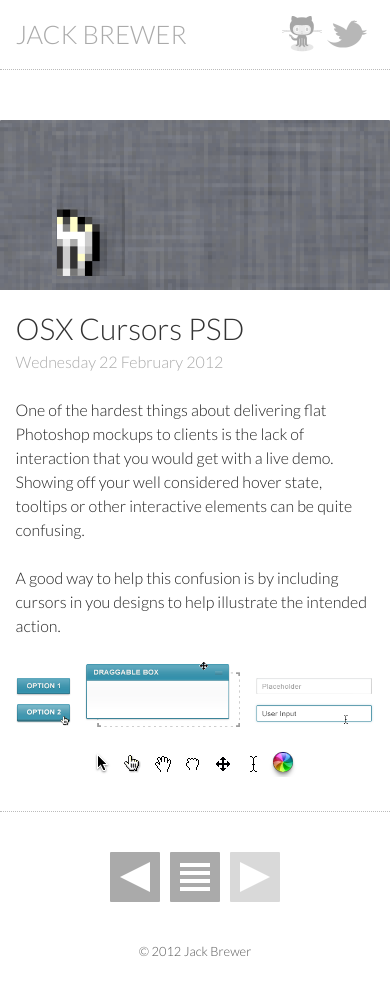
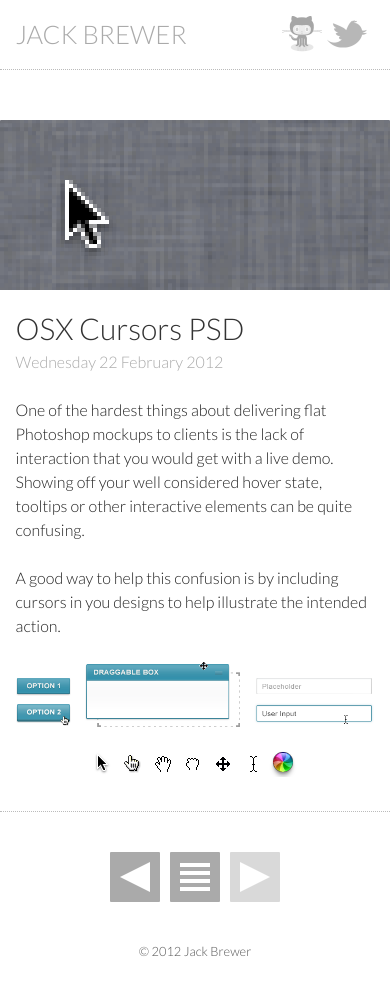
Before and after one commit to jackbrewer/legacy.jackbrewer.co.uk, a Jekyll site: the page built from _posts/2012-02-22-osx-cursors-psd.html, in a window 390 px wide. Built offline with Jekyll 4.4.1, drawn with Linux system fonts in a browser that asks for light colours; nearby versions of some CDN libraries.

Commit message:
Enabling retina iPhone header

```diff
--- a/assets/osx-cursors-psd/css/header.css
+++ b/assets/osx-cursors-psd/css/header.css
@@ -38,7 +38,7 @@
 		background-size: 416px auto;
 	}
 	#osx-cursors-psd header:after {
-		background-size: 236px auto;
+		background-size: 128px auto;
 		background-position: -68px 0px;
 		height: 96px;
 		width: 68px;
```
